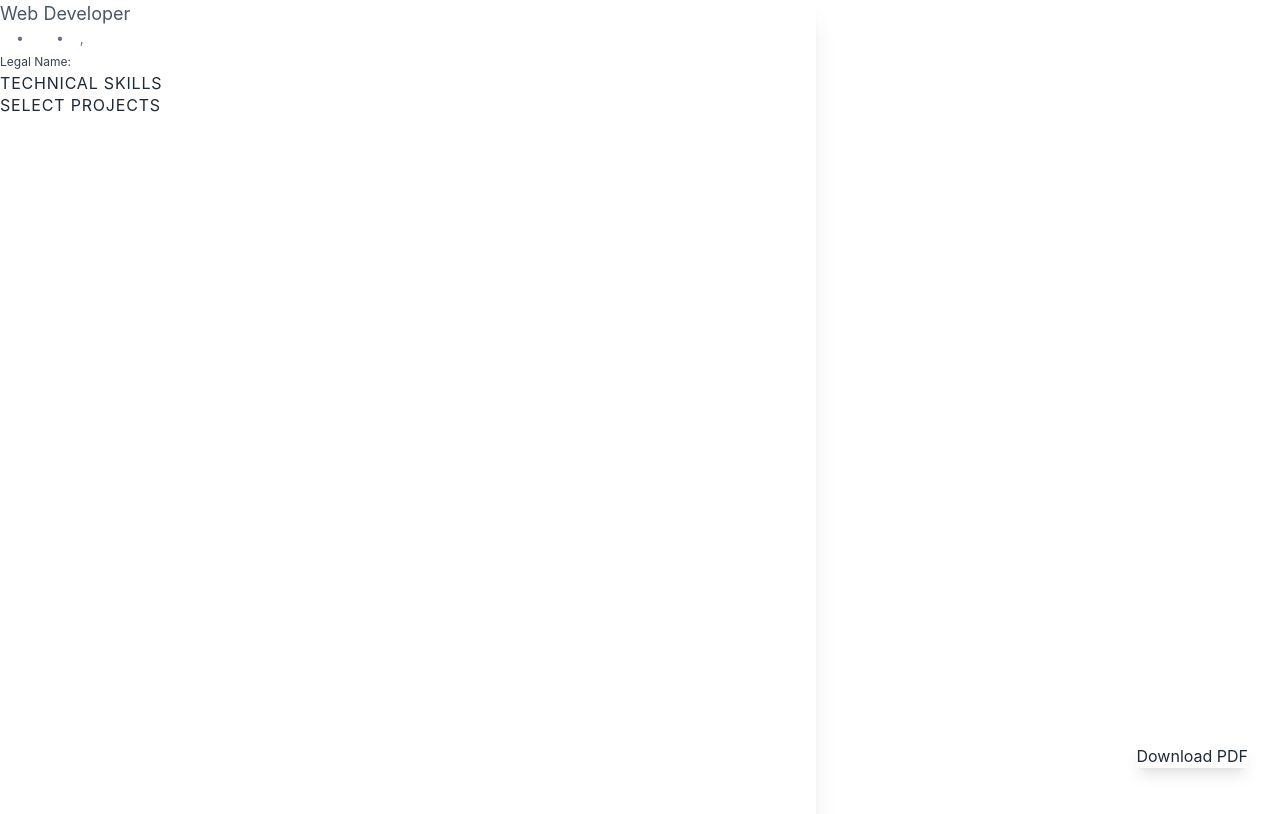
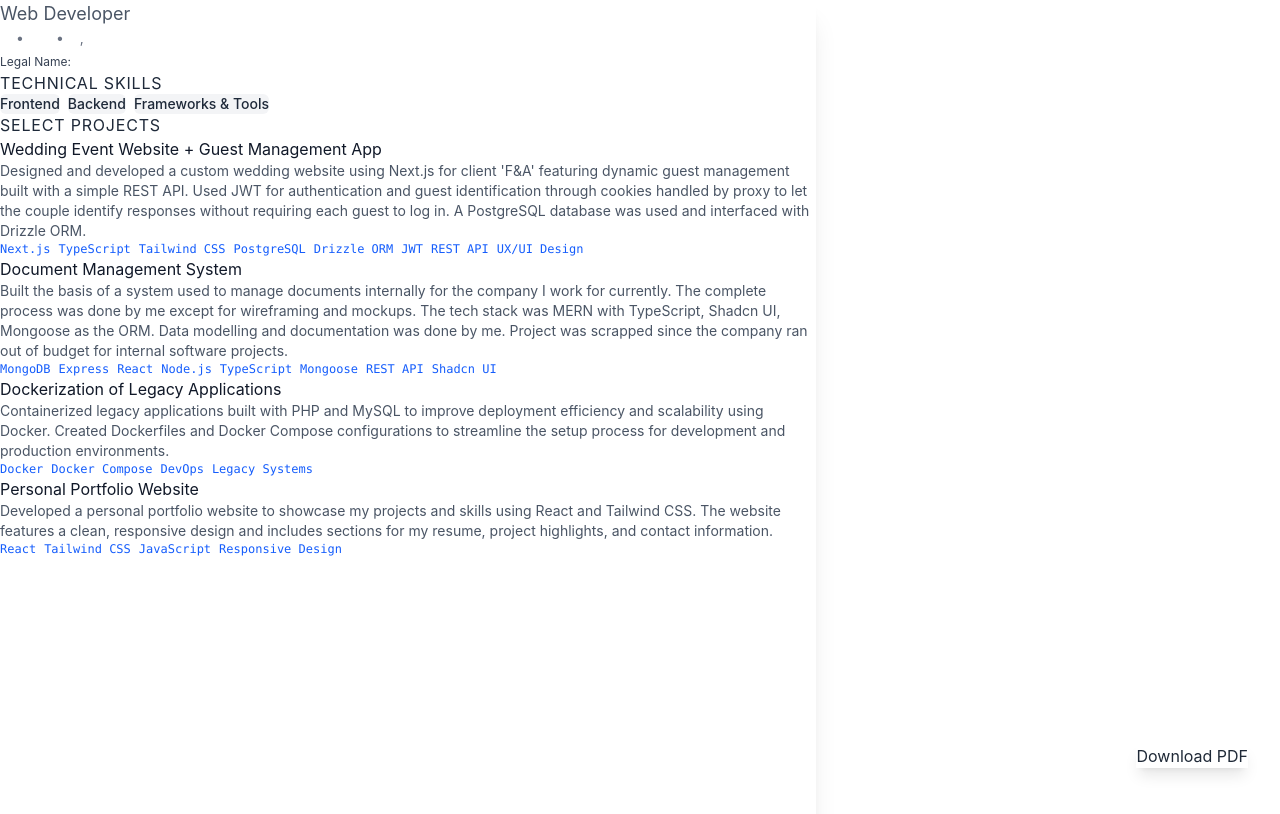
Before and after one commit to vanreagan/resume, a React (Vite) app: page / in a window 1280 px wide. Shown: the top 814 px of the page. Built offline with nearby package versions, Linux system fonts and the light colour scheme.

Commit message:
Enhance resume data with detailed skills and project descriptions

```diff
--- a/src/data/resume.ts
+++ b/src/data/resume.ts
@@ -16,14 +16,125 @@ export const resumeData: ResumeData = {
     label: "Web Developer",
     phone: PHONE,
     summary:
-      "Web developer with a focus on user-centric design across the whole stack. Passionate about technology, data, improvement and automation. Learning something new every day is what keeps me going. Creativity is my word of choice.",
+      "I'm a web developer with a focus on user-centric design across the whole stack. Passionate about technology, data, improvement and automation. Learning something new every day is what keeps me going. Creativity is my word of choice. I love using a code-first approach as coding is what I consider my best tool, from infrastructure to UI development.",
     location: {
       city: CITY,
       country: COUNTRY,
     },
   },
-  skills: [],
-  projects: [],
+  skills: [
+    {
+      name: "Frontend",
+      keywords: [
+        "React",
+        "Tailwind CSS",
+        "TypeScript",
+        "Tanstack Query",
+        "HTML",
+        "CSS",
+        "JavaScript",
+      ],
+    },
+    {
+      name: "Backend",
+      keywords: [
+        "Node.js",
+        "Express",
+        "MongoDB",
+        "PostgreSQL",
+        "Drizzle",
+        "Mongoose",
+        "REST",
+      ],
+    },
+    {
+      name: "Frameworks & Tools",
+      keywords: [
+        "Vite",
+        "Git",
+        "Docker",
+        "Next.js",
+        "Coolify",
+        "Hetzner",
+        "Supabase",
+        "GitHub",
+        "GitHub Actions",
+      ],
+    },
+  ],
+  projects: [
+    {
+      name: "Wedding Event Website + Guest Management App",
+      description:
+        "Designed and developed a custom wedding website using Next.js for client 'F&A' featuring dynamic guest management built with a simple REST API. Used JWT for authentication and guest identification through cookies handled by proxy to let the couple identify responses without requiring each guest to log in. A PostgreSQL database was used and interfaced with Drizzle ORM.",
+      keywords: [
+        "Next.js",
+        "TypeScript",
+        "Tailwind CSS",
+        "PostgreSQL",
+        "Drizzle ORM",
+        "JWT",
+        "REST API",
+        "UX/UI Design",
+      ],
+      highlights: [
+        "Developed a full-stack web application with a focus on user experience and responsive design.",
+        "Implemented secure guest authentication and management features using JWT and cookies.",
+        "Designed a visually appealing and user-friendly interface tailored to the client's wedding theme.",
+      ],
+      startDate: "2025-10-15",
+      endDate: "2026-02-20",
+      url: "https://www.feryangel.com",
+    },
+    {
+      name: "Document Management System",
+      description:
+        "Built the basis of a system used to manage documents internally for the company I work for currently. The complete process was done by me except for wireframing and mockups. The tech stack was MERN with TypeScript, Shadcn UI, Mongoose as the ORM. Data modelling and documentation was done by me. Project was scrapped since the company ran out of budget for internal software projects.",
+      keywords: [
+        "MongoDB",
+        "Express",
+        "React",
+        "Node.js",
+        "TypeScript",
+        "Mongoose",
+        "REST API",
+        "Shadcn UI",
+      ],
+      highlights: [
+        "Designed and implemented a full-stack document management system using the MERN stack.",
+        "Created a user-friendly interface with Shadcn UI to enhance user experience and accessibility.",
+        "Developed robust backend services with Express and Mongoose for efficient data handling and storage.",
+      ],
+      startDate: "2024-06-01",
+    },
+    {
+      name: "Dockerization of Legacy Applications",
+      description:
+        "Containerized legacy applications built with PHP and MySQL to improve deployment efficiency and scalability using Docker. Created Dockerfiles and Docker Compose configurations to streamline the setup process for development and production environments.",
+      keywords: ["Docker", "Docker Compose", "DevOps", "Legacy Systems"],
+      highlights: [
+        "Successfully containerized legacy PHP applications, enhancing deployment speed and consistency across environments.",
+        "Developed Dockerfiles and Docker Compose configurations to simplify the setup process for both development and production.",
+        "Improved application scalability and maintainability through containerization, reducing downtime during updates.",
+      ],
+      startDate: "2023-11-01",
+      endDate: "2024-02-28",
+    },
+    {
+      name: "Personal Portfolio Website",
+      description:
+        "Developed a personal portfolio website to showcase my projects and skills using React and Tailwind CSS. The website features a clean, responsive design and includes sections for my resume, project highlights, and contact information.",
+      keywords: ["React", "Tailwind CSS", "JavaScript", "Responsive Design"],
+      highlights: [
+        "Created a visually appealing and responsive portfolio website to effectively showcase my skills and projects.",
+        "Implemented modern web design principles using React and Tailwind CSS for a seamless user experience.",
+        "Optimized website performance and accessibility to ensure a positive experience across all devices.",
+      ],
+      startDate: "2023-05-01",
+      endDate: "2023-06-15",
+      url: "https://vanreagan.dev",
+    },
+  ],
   work: [],
   education: [],
 };
```
